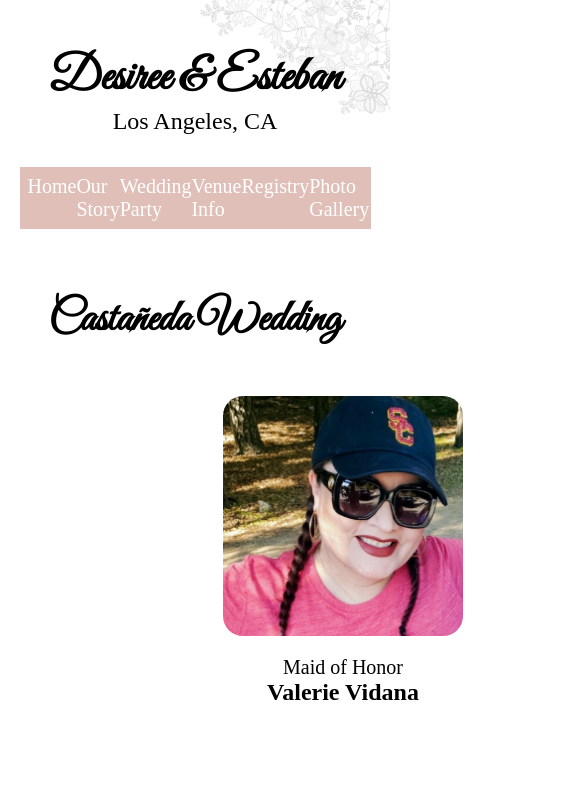
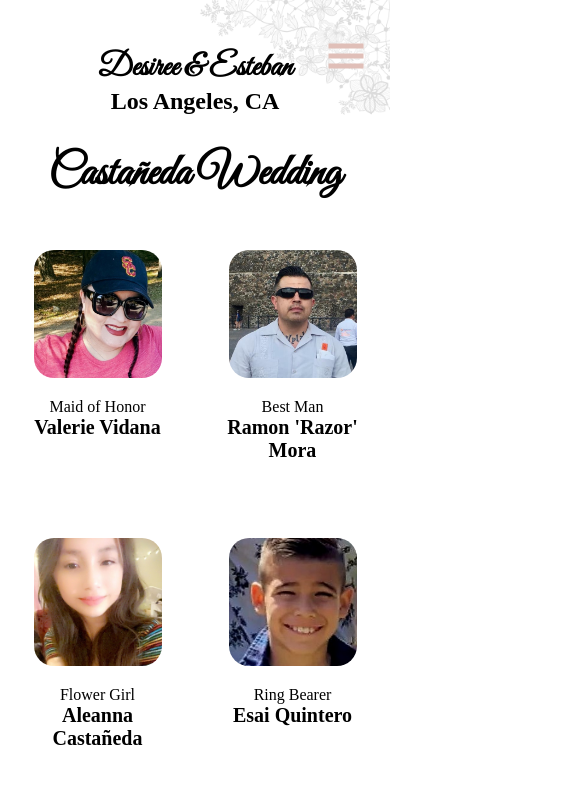
Before and after one commit to sherlineau/dez-estaban-wedding, a React (Create React App) app: page /wedding-party in a window 390 px wide. Shown: the top 800 px of the page, 585 px wide, since content can reach past the window. Built offline with nearby package versions, Linux system fonts and the light colour scheme; a web font is replaced by a local one.

Commit message:
fix css for mobile/responsive

```diff
--- a/package.json
+++ b/package.json
@@ -12,6 +12,7 @@
     "react": "^18.2.0",
     "react-dom": "^18.2.0",
     "react-h5-audio-player": "^3.8.6",
+    "react-icons": "^4.7.1",
     "react-router-dom": "^6.6.2",
     "react-scripts": "5.0.1",
     "web-vitals": "^2.1.4"
--- a/src/App.js
+++ b/src/App.js
@@ -6,7 +6,7 @@ import Registry from "./views/Registry/Registry";
 import VenueInfo from "./views/VenueInfo/VenueInfo";
 import WeddingParty from "./views/WeddingParty/WeddingParty";
 import Memento from "./views/Memento/Memento";
-import Footer from "./components/Footer/Footer";
+// import Footer from "./components/Footer/Footer";
 
 function App() {
   return (
--- a/src/components/Navbar/Navbar.css
+++ b/src/components/Navbar/Navbar.css
@@ -2,20 +2,20 @@
   width: 100%;
 }
 
-.top {
+.brand-name {
   margin: 1rem 0 2rem 0;
   text-align: center;
 }
 
-.top h1 {
+.brand-name h1 {
   font-size: 3rem;
 }
 
-.top p {
+.brand-name p {
   font-size: 1.5rem;
 }
 
-.bottom ul{
+.nav-menu ul{
   margin: 0 auto;
   padding: .5rem;
   width: 90%;
@@ -27,11 +27,68 @@
   color: var(--clr-white);
 }
 
-.bottom a {
+.nav-menu a {
   color: white;
   text-decoration: none;
 }
 
-.bottom a:hover {
+.nav-menu a:hover {
   color: var(--clr-grey);
 }
+
+.hamburger {
+  border: 0;
+  height: 40px;
+  width: 40px;
+  padding: 0.5rem;
+  background-color: transparent;
+  cursor: pointer;
+  transition: background-color 0.2s ease-in-out;
+  position: absolute;
+  top: 3rem;
+  right: 2rem;
+  transform: translateY(-50%);
+  display: none;
+  color:  var(--clr-rose);
+  font-size: 2.5em;
+}
+
+@media screen and (max-width: 768px) {
+  .navbar {
+    padding: 1rem;
+    flex-direction: column;
+  }
+
+  .hamburger {
+    display: block;
+  }
+
+  .brand-name {
+    display: contents;
+    font-weight: bold;
+  }
+
+  .brand-name h1 {
+    font-size: 2rem;
+  }
+
+  .nav-menu ul {
+    display: none;
+    padding: 1rem;
+  }
+
+  .nav-menu li {
+    text-align: center;
+    line-height: 2.5rem;
+  }
+
+  .nav-menu li a {
+    color: var(--clr-white);
+    width: 100%;
+    padding: 0;
+  }
+
+  .nav-menu.expanded ul {
+    display: block;
+  }
+}
--- a/src/components/Navbar/Navbar.jsx
+++ b/src/components/Navbar/Navbar.jsx
@@ -1,15 +1,23 @@
-import React from "react";
+import React, { useState } from "react";
 import { Link } from "react-router-dom";
-import './Navbar.css'
+import "./Navbar.css";
+import { GiHamburgerMenu } from "react-icons/gi";
 
 const Navbar = () => {
+  const [isNavExpanded, setIsNavExpanded] = useState(false);
+
   return (
     <nav className="navbar">
-      <div className="top">
+      <div className="brand-name">
         <h1>Desiree & Esteban</h1>
         <p>Los Angeles, CA</p>
+        <button
+          className="hamburger"
+          onClick={() => setIsNavExpanded(!isNavExpanded)}>
+          <GiHamburgerMenu />
+        </button>
       </div>
-      <div className="bottom">
+      <div className={isNavExpanded ? "nav-menu expanded" : "nav-menu"}>
         <ul>
           <li>
             <Link to="/">Home</Link>
--- a/src/index.css
+++ b/src/index.css
@@ -9,12 +9,12 @@
 
 /* variables */
 :root {
-  --clr-rose: #E0BFB8;
-  --clr-misty-rose: #FFE4E1;
-  --clr-olivegreen: #556B2F;
-  --clr-seagreen: #8FBC8B;
+  --clr-rose: #e0bfb8;
+  --clr-misty-rose: #ffe4e1;
+  --clr-olivegreen: #556b2f;
+  --clr-seagreen: #8fbc8b;
   --clr-grey: #778899;
-  --clr-white: #FFF;
+  --clr-white: #fff;
   --font-cursive: "Great Vibes", cursive;
   --radius: 0.25rem;
 }
@@ -23,14 +23,14 @@ p {
   font-size: 2rem;
 }
 
-
 .container {
   max-width: 1903px;
   margin: 0 auto;
   padding: 2rem 0 4rem 0;
   min-height: 100vh;
   height: 100%;
-  background-image: url('/src/assets/images/lace-top.png'), url('/src/assets/images/lace-bottom.png');
+  background-image: url("/src/assets/images/lace-top.png"),
+    url("/src/assets/images/lace-bottom.png");
   background-repeat: no-repeat; /* Do not repeat the image */
   background-size: contain;
   background-position: 0 0, right bottom;
@@ -54,3 +54,14 @@ img {
 .mb-2 {
   margin-bottom: 2rem;
 }
+
+@media screen and (max-width: 768px) {
+  .container-center {
+    margin: 1rem auto;
+    padding: 0;
+  }
+
+  img {
+    width: 90%;
+  }
+}
--- a/src/views/Memento/Memento.css
+++ b/src/views/Memento/Memento.css
@@ -13,3 +13,9 @@
   text-decoration: none;
   color: black;
 }
+
+@media screen and (max-width: 768px) {
+  .content p {
+    font-size: 1.25rem;
+  }
+}
--- a/src/views/OurStory/OurStory.css
+++ b/src/views/OurStory/OurStory.css
@@ -25,3 +25,13 @@
   font-weight: 400;
   font-size: 2rem;
 }
+
+@media screen and (max-width: 768px) {
+  .our-story.content {
+    width: 100%;
+  }
+
+  .story p {
+    font-size: 1rem;
+  }
+}
--- a/src/views/Registry/Registry.css
+++ b/src/views/Registry/Registry.css
@@ -1,5 +1,4 @@
 .registry {
-  margin: 3rem auto;
   width: 80%;
   align-items: center;
 }
@@ -22,3 +21,14 @@
 .registry img:hover {
   opacity: 1;
 }
+
+@media screen and (max-width: 768px) {
+  .registry {
+    width: 100%;
+  }
+
+  .content {
+    width: 90%;
+    font-size: 1.25rem;
+  }
+}
--- a/src/views/VenueInfo/VenueInfo.css
+++ b/src/views/VenueInfo/VenueInfo.css
@@ -29,3 +29,17 @@
 .parking li {
   font-size: 1.5rem;
 }
+
+@media screen and (max-width: 768px) {
+  .maps {
+    display: block;
+  }
+
+  .venue {
+    width: 100%;
+  }
+
+  .parking {
+    width: 100%;
+  }
+}
--- a/src/views/WeddingParty/WeddingParty.css
+++ b/src/views/WeddingParty/WeddingParty.css
@@ -11,13 +11,9 @@
   justify-content: space-evenly;
 }
 
-.left {
+.section {
   display: grid;
-  grid-template-columns: repeat(auto-fill, minmax(1fr));
-}
-
-.right {
-  display: grid;
+  width: 50%;
   grid-template-columns: repeat(auto-fill, minmax(1fr));
 }
 
@@ -27,6 +23,7 @@
 
 .party-card {
   padding: 2rem;
+  height: 17rem;
 }
 
 .party-card:first-child {
@@ -48,3 +45,27 @@
 .party h3 {
   font-size: 1.5rem;
 }
+
+@media screen and (max-width: 768px) {
+  .section {
+    display: flex;
+    flex-direction: column;
+  }
+
+  .profile-img {
+    height: 8rem;
+    width: 8rem;
+  }
+
+  .party {
+    width: 100%;
+  }
+
+  .party h3 {
+    font-size: 1.25rem;
+  }
+
+  .party p {
+    font-size: 1rem;
+  }
+}
--- a/src/views/WeddingParty/WeddingParty.jsx
+++ b/src/views/WeddingParty/WeddingParty.jsx
@@ -119,7 +119,7 @@ const WeddingParty = () => {
     <div className="container-center">
       <h1 className="party-heading">Castañeda Wedding</h1>
       <div className="party">
-        <div className="left">
+        <div className="section">
           {bride.map((person, index) => (
             <div className="party-card mb-1" key={index}>
               <img
@@ -132,7 +132,7 @@ const WeddingParty = () => {
             </div>
           ))}
         </div>
-        <div className="right">
+        <div className="section">
           {groom.map((person, index) => (
             <div className="party-card mb-1" key={index}>
               <img
```
Also changed, not shown: 1 other file (tests, documents, lock files or other folders).
